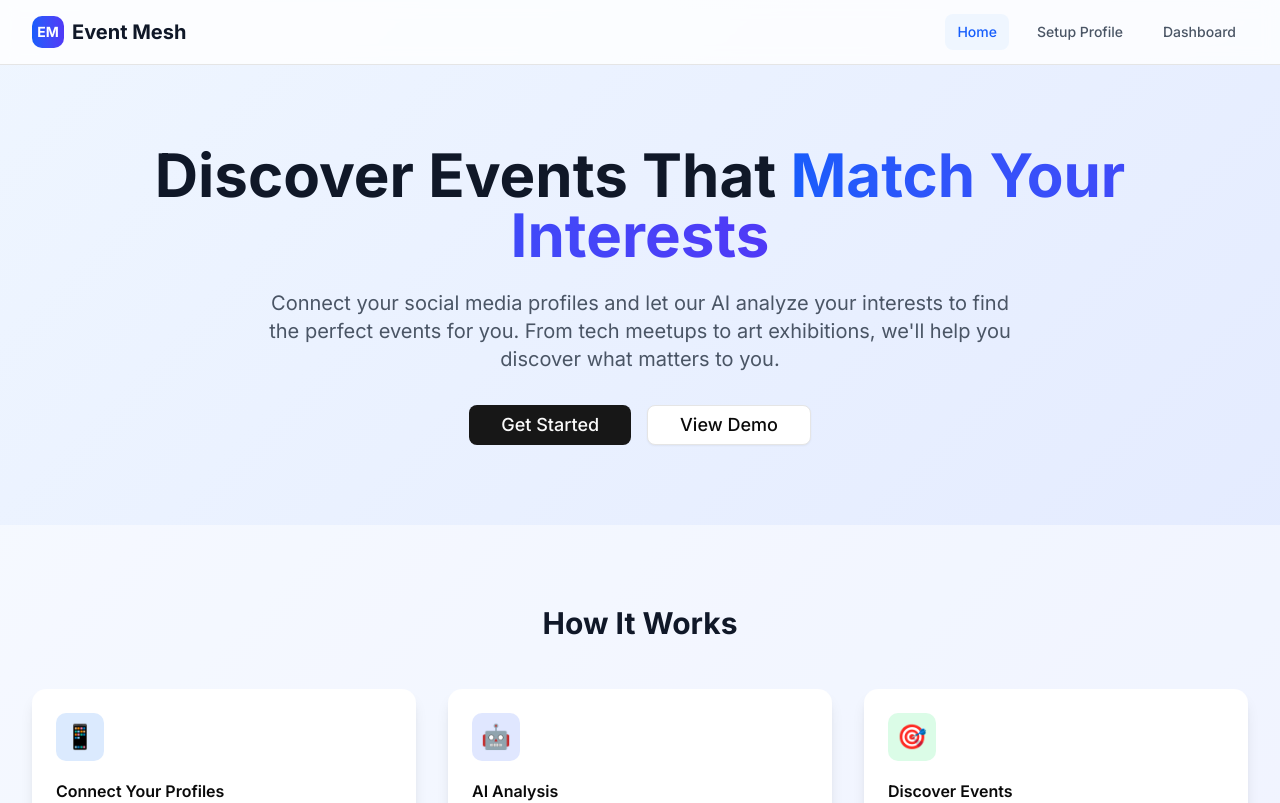
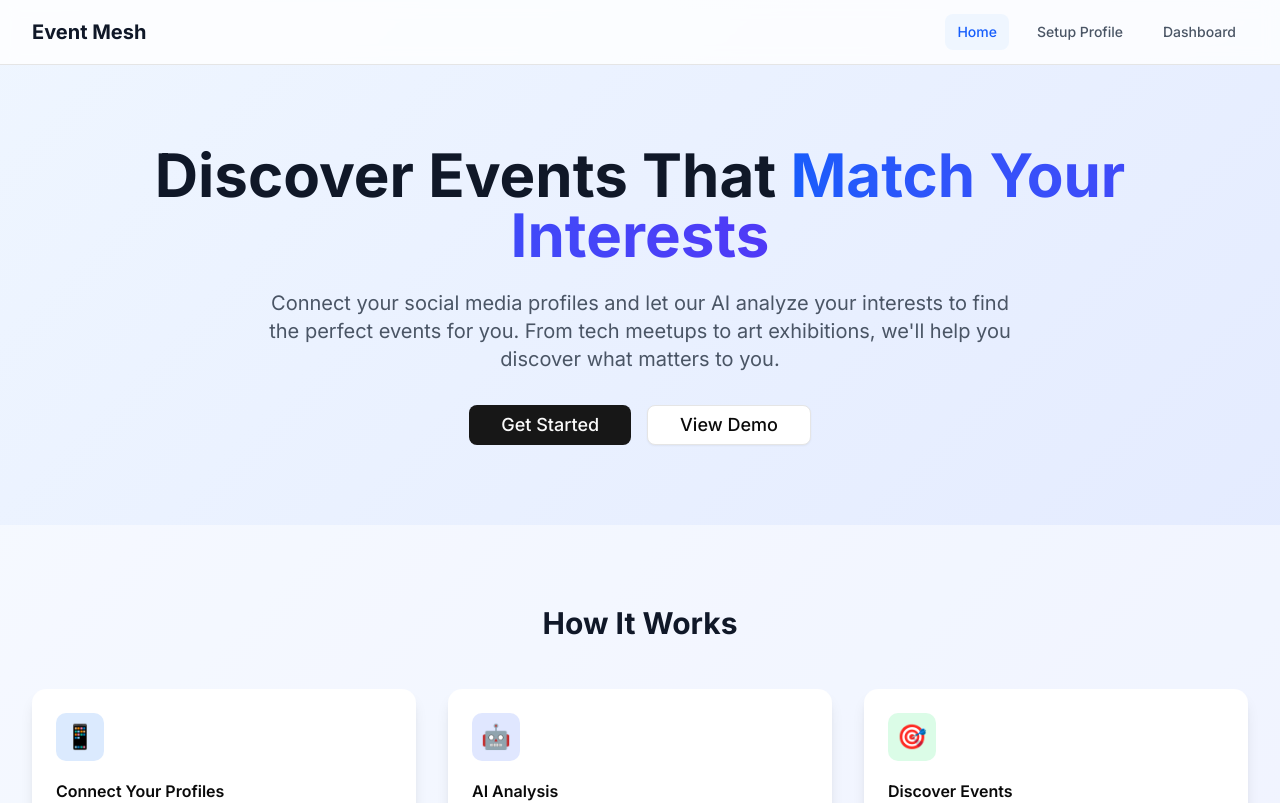
Before and after one commit to weiluntsai0116/event-mesh, a Next.js app: page / in a window 1280 px wide. Shown: the top 803 px of the page. Built offline with nearby package versions, Linux system fonts and the light colour scheme.

Commit message:
fix: remove logo

```diff
--- a/src/components/Navigation.tsx
+++ b/src/components/Navigation.tsx
@@ -19,9 +19,6 @@ export function Navigation() {
         <div className="flex justify-between items-center h-16">
           <div className="flex items-center">
             <Link href="/" className="flex items-center space-x-2">
-              <div className="w-8 h-8 bg-gradient-to-r from-blue-600 to-indigo-600 rounded-lg flex items-center justify-center">
-                <span className="text-white font-bold text-sm">EM</span>
-              </div>
               <span className="text-xl font-bold text-gray-900">Event Mesh</span>
             </Link>
           </div>
```
